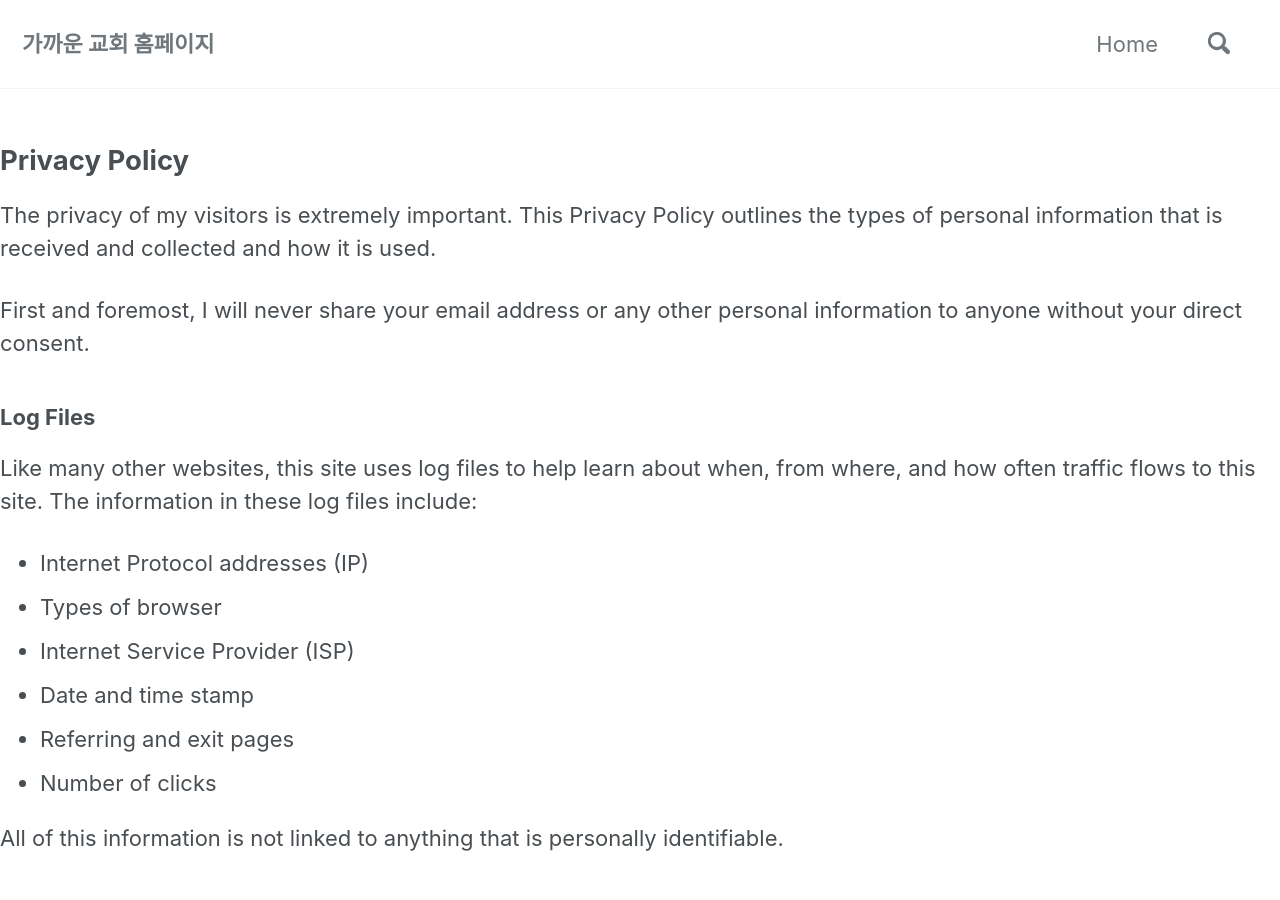
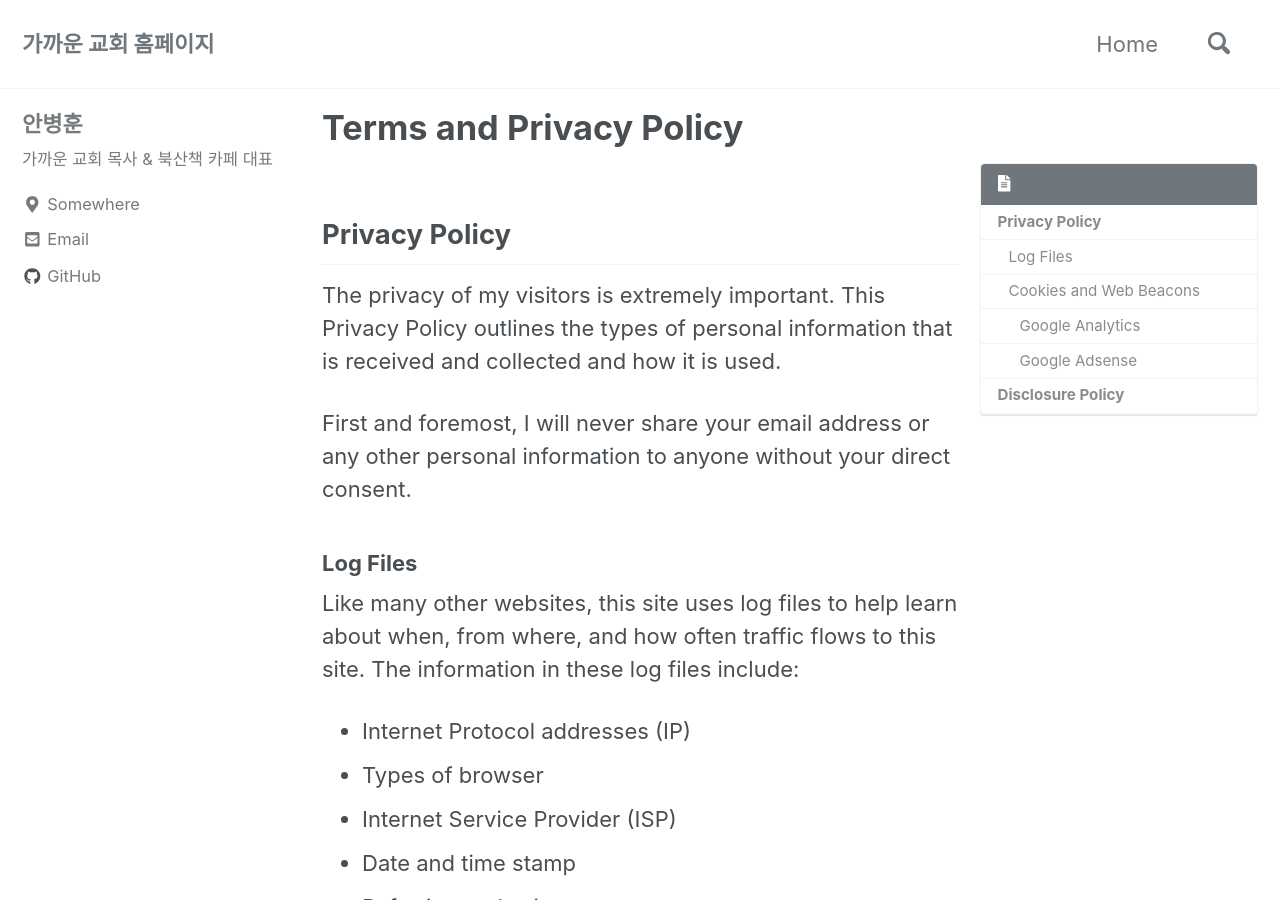
Before and after one commit to tolerance2018Backup/tolerance2018Backup.github.io, a Jekyll site: the page built from _pages/terms.md, in a window 1280 px wide and 900 px high. Built offline with Jekyll 4.4.1, drawn with Linux system fonts in a browser that asks for light colours; cached includes are drawn as plain includes; nearby versions of some CDN libraries; our own code applies the rules of GitHub Pages for plain Markdown files; part of the change alters nothing that is shown; some of the changed text lies outside the part shown.

Commit message:
페이지구성

```diff
--- a/_config.yml
+++ b/_config.yml
@@ -293,3 +293,34 @@ defaults:
       comments: # true
       share: true
       related: true
+  # _pages
+  - scope:
+      path: "_pages"
+      type: pages
+    values:
+      layout: single
+      author_profile: true
+  # _recipes
+  - scope:
+      path: ""
+      type: recipes
+    values:
+      layout: single
+      author_profile: true
+      share: true
+  # _pets
+  - scope:
+      path: ""
+      type: pets
+    values:
+      layout: single
+      author_profile: true
+      share: true
+  # _portfolio
+  - scope:
+      path: ""
+      type: portfolio
+    values:
+      layout: single
+      author_profile: false
+      share: true
```
